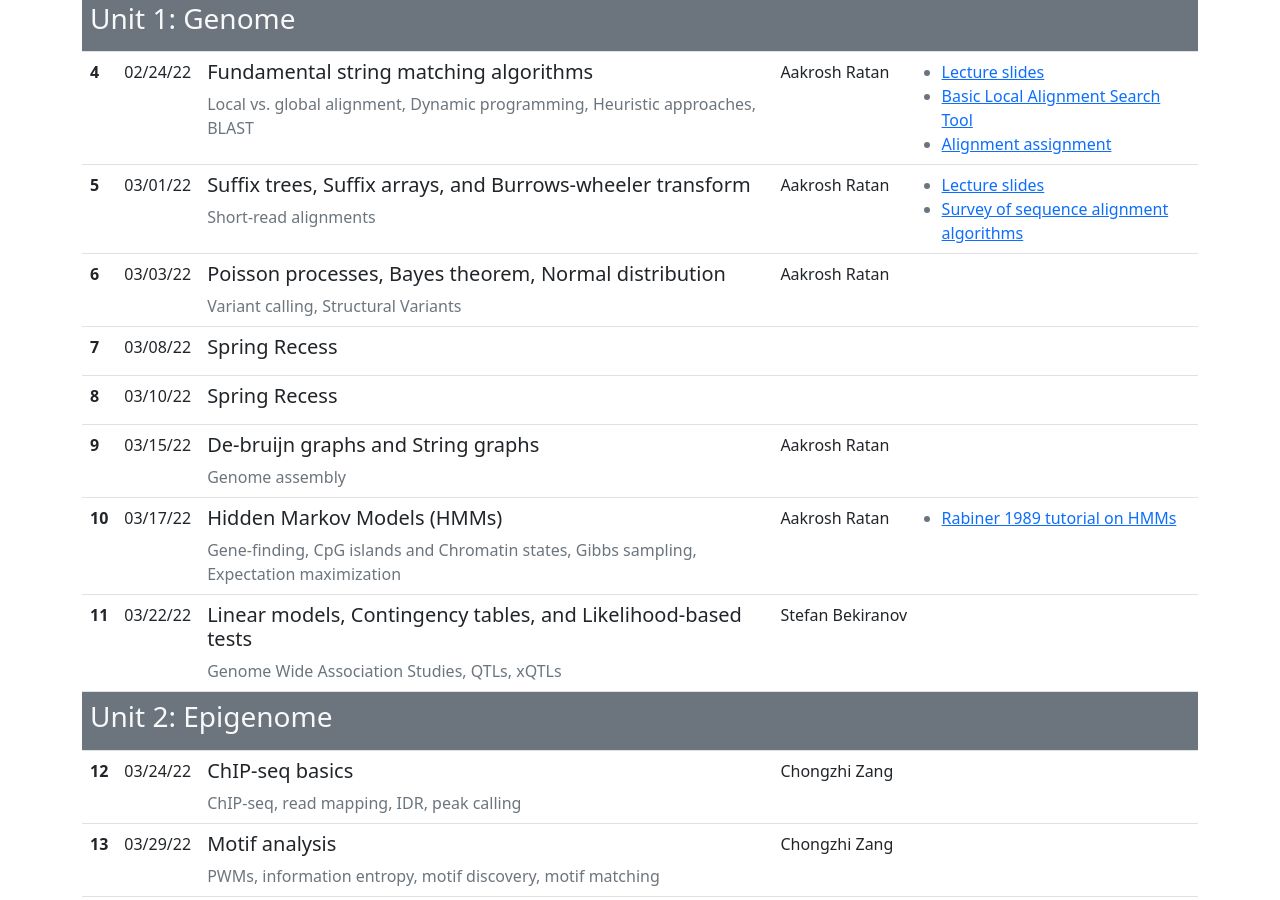
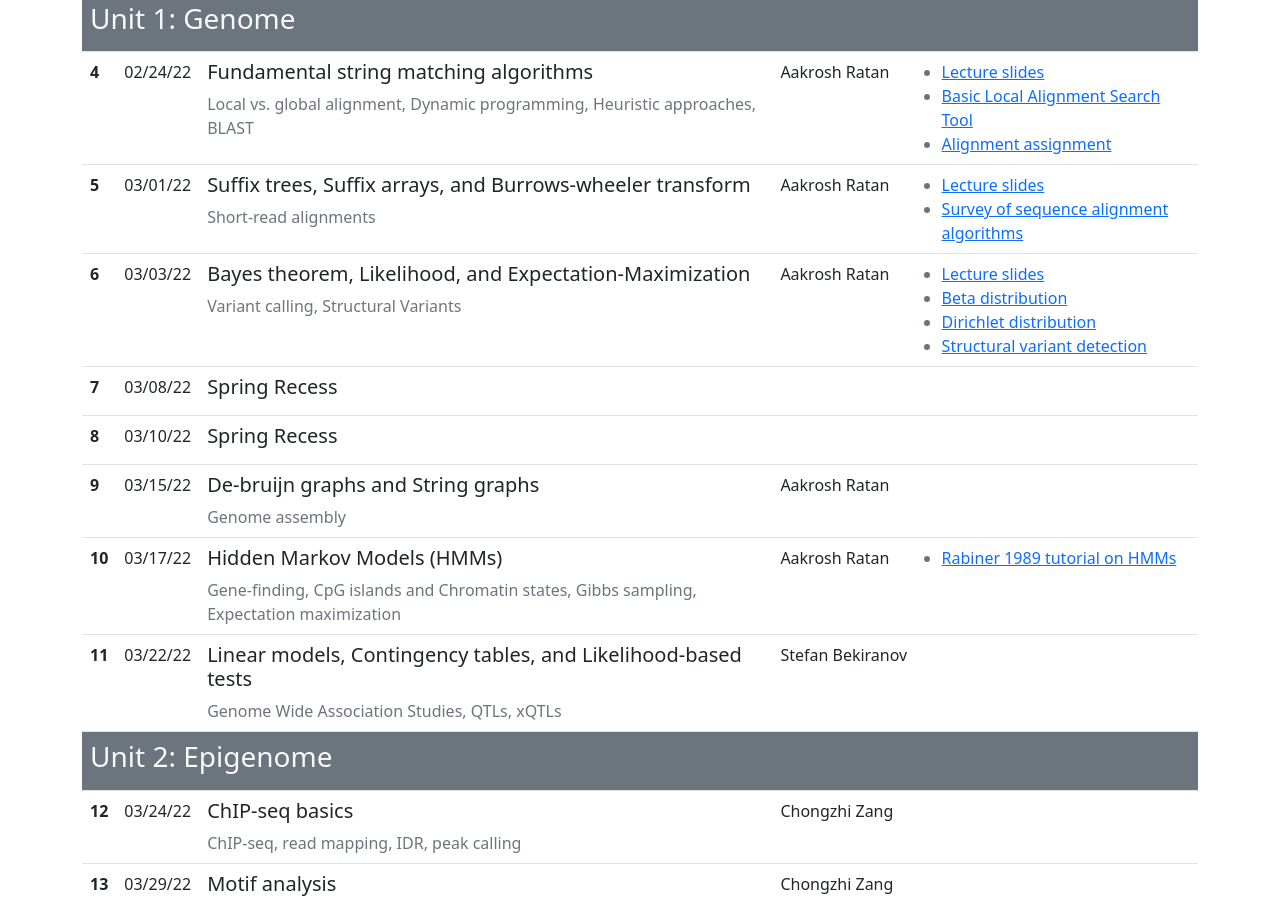
Before and after one commit to cphg/compgen, a Jekyll site: the page built from index.md, in a window 1280 px wide and 900 px high, scrolled down 949 px. Built offline with Jekyll 4.4.1, drawn with Linux system fonts in a browser that asks for light colours.

Commit message:
Changed the lecture title for the lecture on variant calling

```diff
--- a/_data/lectures.yaml
+++ b/_data/lectures.yaml
@@ -53,12 +53,18 @@ lectures:
         title: Survey of sequence alignment algorithms
   - lecture_number: 6
     date: 03/03/22
-    topic: Poisson processes, Bayes theorem, Normal distribution
+    topic: Bayes theorem, Likelihood, and Expectation-Maximization
     details: Variant calling, Structural Variants
     instructor: Aakrosh Ratan
     links:
-      - url: null
+      - url: slides/variant_calling.html
         title: Lecture slides
+      - url: https://stephens999.github.io/fiveMinuteStats/beta.html
+        title: Beta distribution
+      - url: https://stephens999.github.io/fiveMinuteStats/dirichlet.html
+        title: Dirichlet distribution
+      - url: https://genomebiology.biomedcentral.com/articles/10.1186/s13059-019-1828-7
+        title: Structural variant detection
   - lecture_number: null
     date: 03/08/22
     topic: Spring Recess
```
